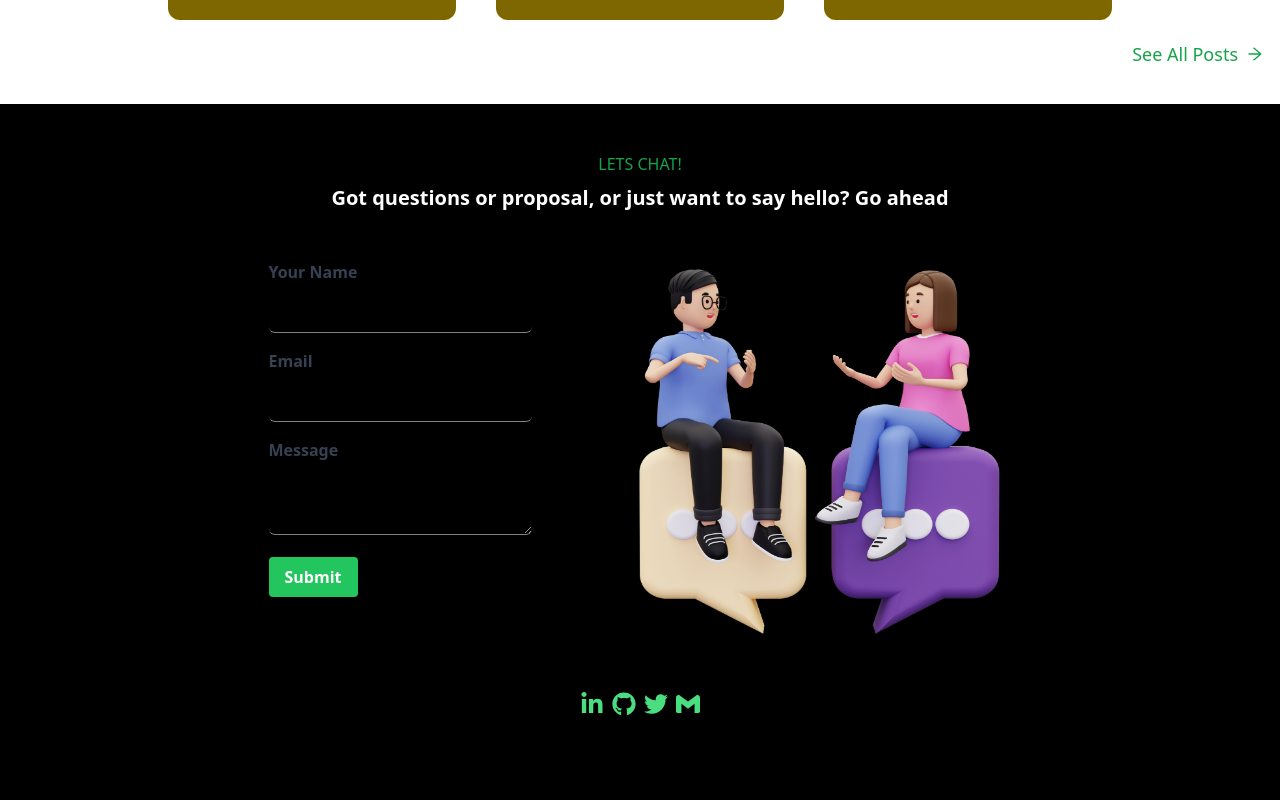
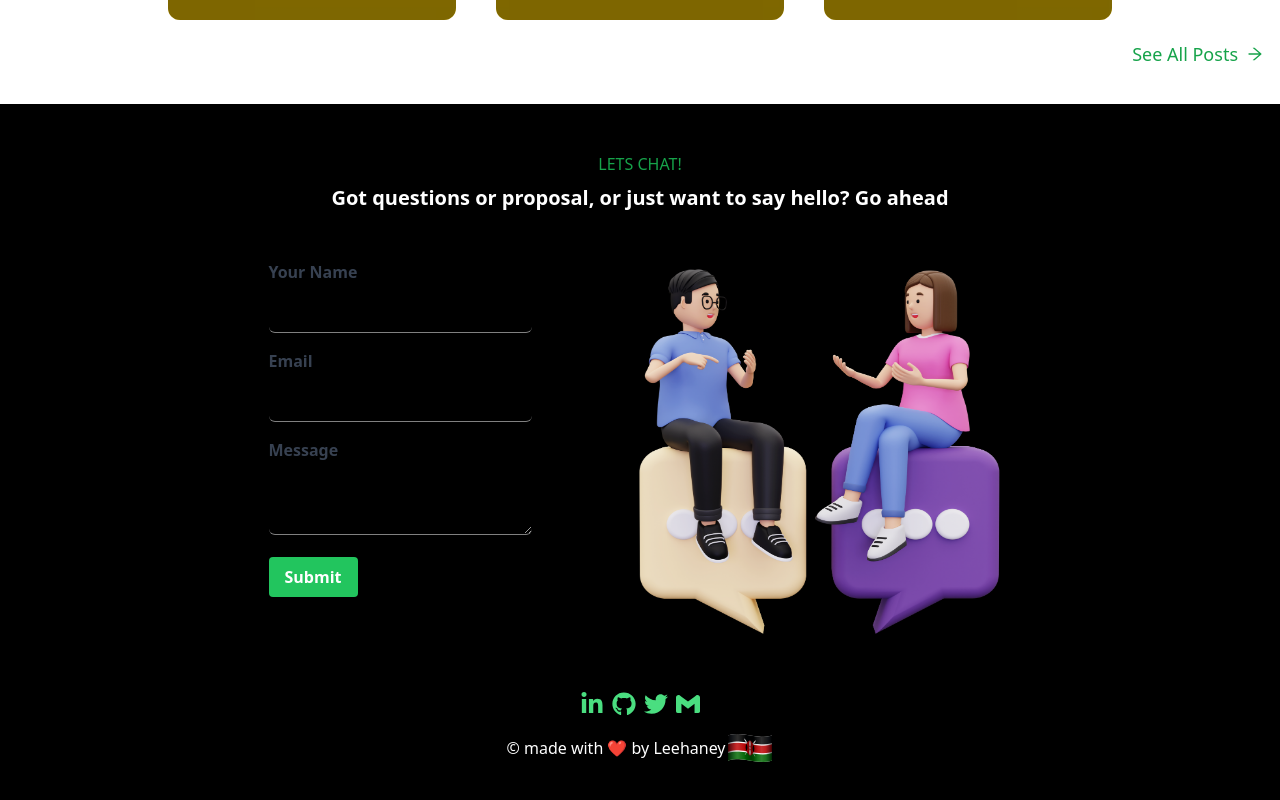
Before and after one commit to leehaney254/portfolio, a React (Vite) app: page / in a window 1280 px wide. Shown: the part 4016-4816 px from the top of the page. Built offline with nearby package versions, Linux system fonts and the light colour scheme.

Commit message:
Style: fix skills size

```diff
--- a/src/components/Message.tsx
+++ b/src/components/Message.tsx
@@ -2,6 +2,7 @@ import React, { useState, ChangeEvent } from 'react'
 import { socilaMedia } from '../data/data';
 import emailjs from 'emailjs-com';
 import massageImg from '../assets/message.png';
+import kenya from '../assets/kenya.png';
 
 interface FormData {
   name: string;
@@ -113,6 +114,7 @@ const Message: React.FC = () => {
             })
           }
         </div>
+        <p className="flex items-center">&copy; made with ❤ by Leehaney <img src={kenya} alt="kenya flag" /></p>
       </div>
     </section>
   )
```
Also changed, not shown: src/assets/kenya.png (added).
